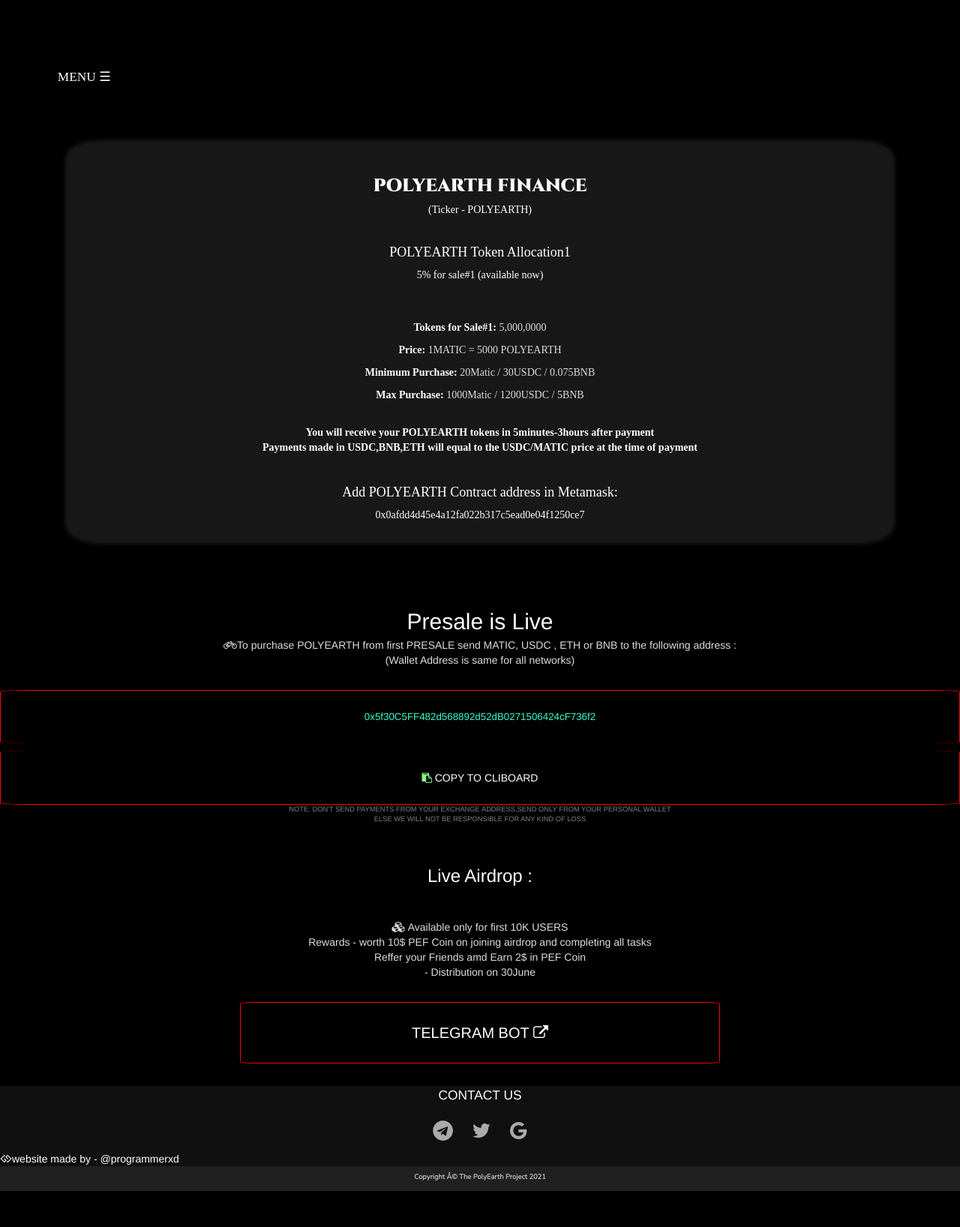
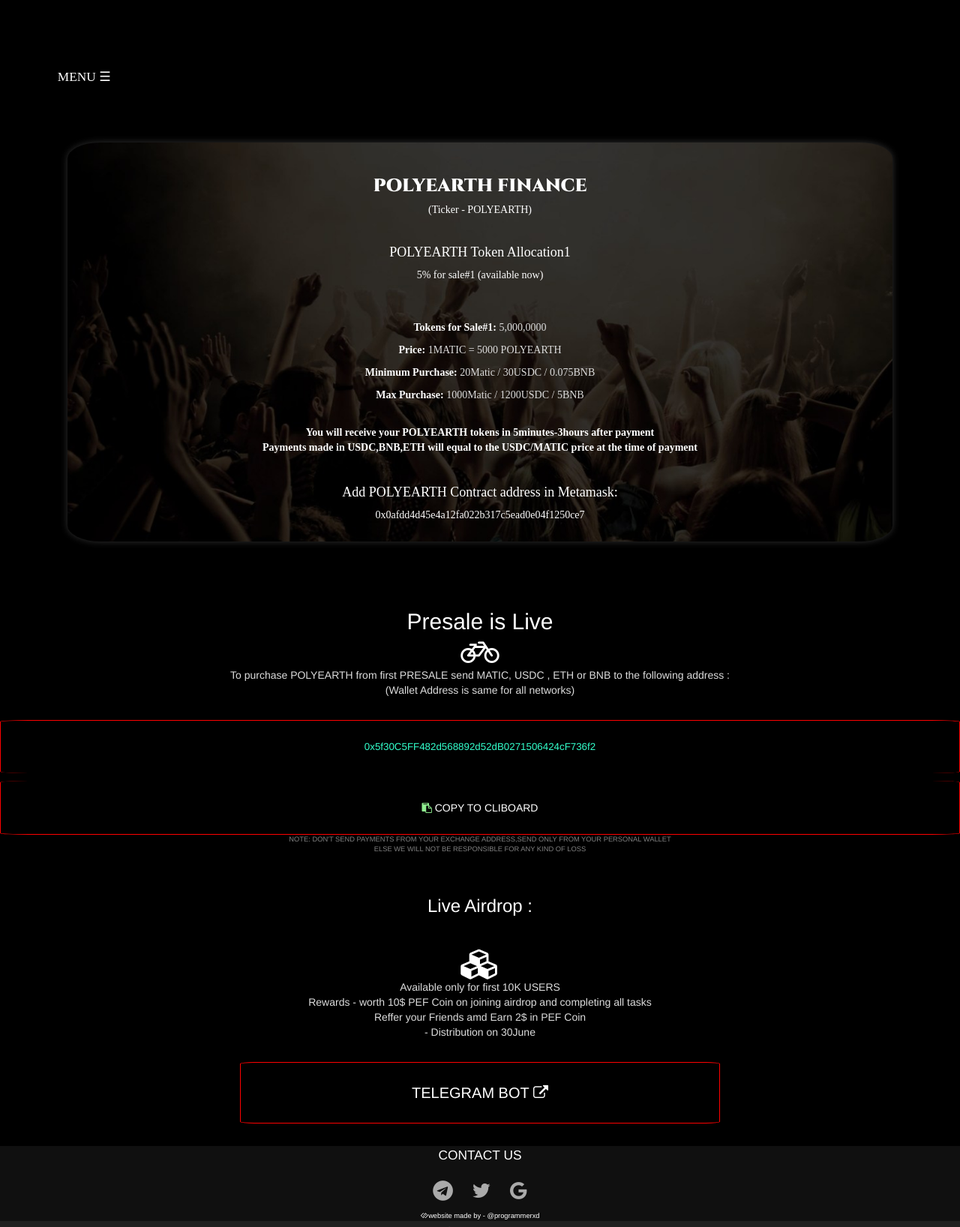
Before and after one commit to P-E-F/PolyEarthFinance, a PHP site: page / in a window 1280 px wide, after a click on "Presale". Shown: the top 1636 px of the page at 75% size. Before the commit the page ends 1588 px from the top, so only its background shows below. Run offline with PHP 8.4, Linux system fonts and the light colour scheme; some libraries are stand-ins or nearby versions; some web fonts are replaced.

Commit message:
Update style.css

```diff
--- a/style.css
+++ b/style.css
@@ -159,7 +159,7 @@ a:hover{
   float:left;
   font-size:30pt;
 }
-.fa-tachometer,.fa-gift{
+.fa-tachometer,.fa-gift,.fa-cubes,.fa-bicycle{
   color:white;
   text-align:center;
   font-size:30pt;
@@ -331,6 +331,10 @@ a:hover{
   color:lightgreen;
 }
 #box{
+  background-image:url("bg-3.jpg");
+  background-position:center;
+  background-repeat:no-repeat;
+  background-size:1200px;
   display:block;
   background-color:#181818;
   color:white;
@@ -353,3 +357,10 @@ a:hover{
   color:white;
   font-family: 'Cinzel', serif;
 }
+#me{
+  font-size:7pt;
+  margin-left:auto;
+  margin-right:auto;
+  text-align:center;
+  display:block;
+}
```
